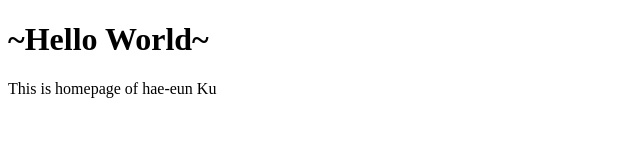
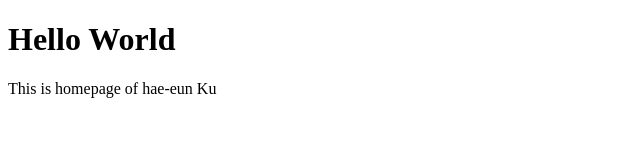
Before and after one commit to ku-haeeun/ku-haeeun.github.io, a plain HTML site: page index.html in a window 1280 px wide. Shown: the whole page, without its empty margins (0-640 px from the left). Drawn offline with Linux system fonts and the light colour scheme.

Commit message:
Update index.html

```diff
--- a/index.html
+++ b/index.html
@@ -1,7 +1,7 @@
 <!DOCTYPE html>
 <html>
 <body>
-<h1>~Hello World~</h1>
+<h1>Hello World</h1>
 <p>This is homepage of hae-eun Ku</p>
 </body>
 </html>
```
